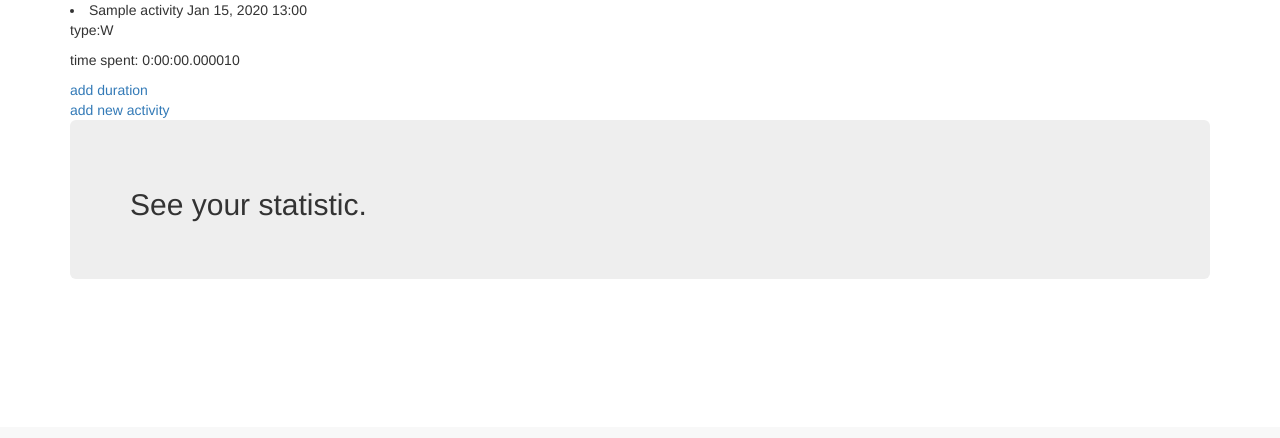
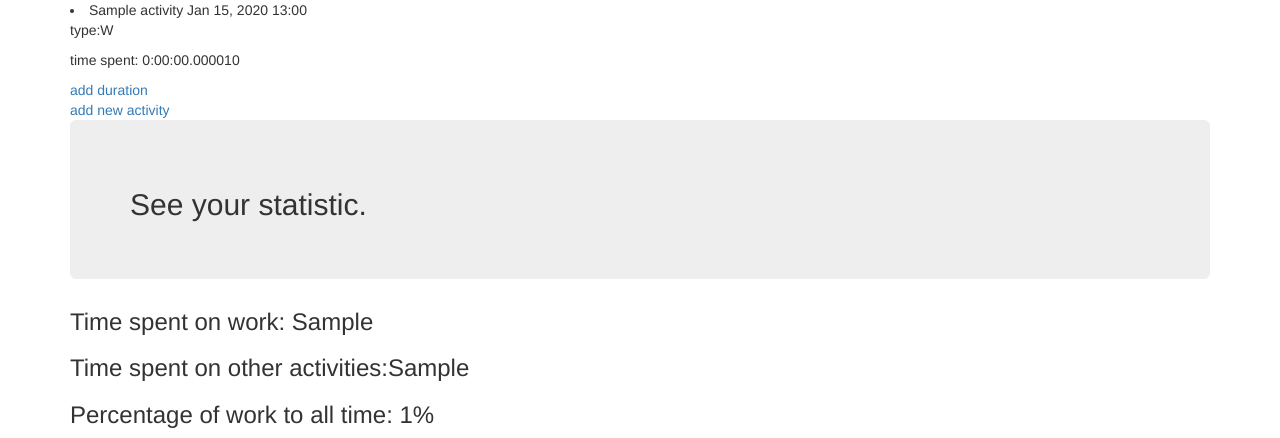
Before and after one commit to WB-Tecnologies/timetracker-test-task, a Django app: template timetracker/trackers/templates/trackers/index.html in a window 1280 px wide. Shown: the part 373-811 px from the top of the page. Before the commit the page ends 595 px from the top, so only its background shows below. Run offline with Django 3.2, Linux system fonts and the light colour scheme; tables that the repository leaves empty hold one stand-in row (values such as "Sample post"); the template is opened without the code that fills it: values that come from a table or form of the project are taken from there, most other values are stand-ins (such as "Sample title", 1, 10 or a date in 2020); some libraries are stand-ins or nearby versions.

Commit message:
кое что уже работает: Просматривать простую статистику за текущий месяц
    Общее количество потраченных часов по всем видам активности
    Количество часов потраченных на работу
    Количество часов потраченных на остальное
    Процентное соотношение работа/остальное

```diff
--- a/timetracker/trackers/models.py
+++ b/timetracker/trackers/models.py
@@ -15,18 +15,8 @@ class Activity(models.Model):
         total_duration_sum = self.activity_time_spend.all().aggregate(Sum('duration'))
         return total_duration_sum['duration__sum']
 
-    def time_spend_list(self):
-        return self.activity_time_spend.all()
-
-    @staticmethod
-    def work_activity():
-        work_activity_sum = Activity.oblects.filter(type='W').aggregate(Sum('duration'))
-        return work_activity_sum['duration__sum']
-
-    @staticmethod
-    def other_activity():
-        other_activity_sum = Activity.oblects.filter(type='O').aggregate(Sum('duration'))
-        return other_activity_sum['duration__sum']
+    # def time_spend_list(self):
+    #     return self.activity_time_spend.all()
 
     def __str__(self):
         return self.title
@@ -40,3 +30,15 @@ class TimeSpend(models.Model):
     )
     date = models.DateTimeField()
     duration = models.DurationField()
+
+    @staticmethod
+    def work_activity_time_sum():
+        time_sum = TimeSpend.objects.filter(activity__type='W')\
+            .aggregate(Sum('duration'))
+        return time_sum['duration__sum']
+
+    @staticmethod
+    def other_activity_time_sum():
+        time_sum = TimeSpend.objects.filter(activity__type='O') \
+            .aggregate(Sum('duration'))
+        return time_sum['duration__sum']
--- a/timetracker/trackers/templates/trackers/index.html
+++ b/timetracker/trackers/templates/trackers/index.html
@@ -30,6 +30,8 @@
 <div class='jumbotron'>
     <h2>See your statistic.</h2>
   </div>
-
+<h3>Time spent on work: {{ work_statistic }}</h3>
+<h3>Time spent on other activities:{{ other_statistic }}</h3>
+<h3>Percentage of work to all time: {{ percentage_w_to_all }}%</h3>
 
 {% endblock content %}
```
Also changed, not shown: timetracker/trackers/views.py (+15 -3 lines).
